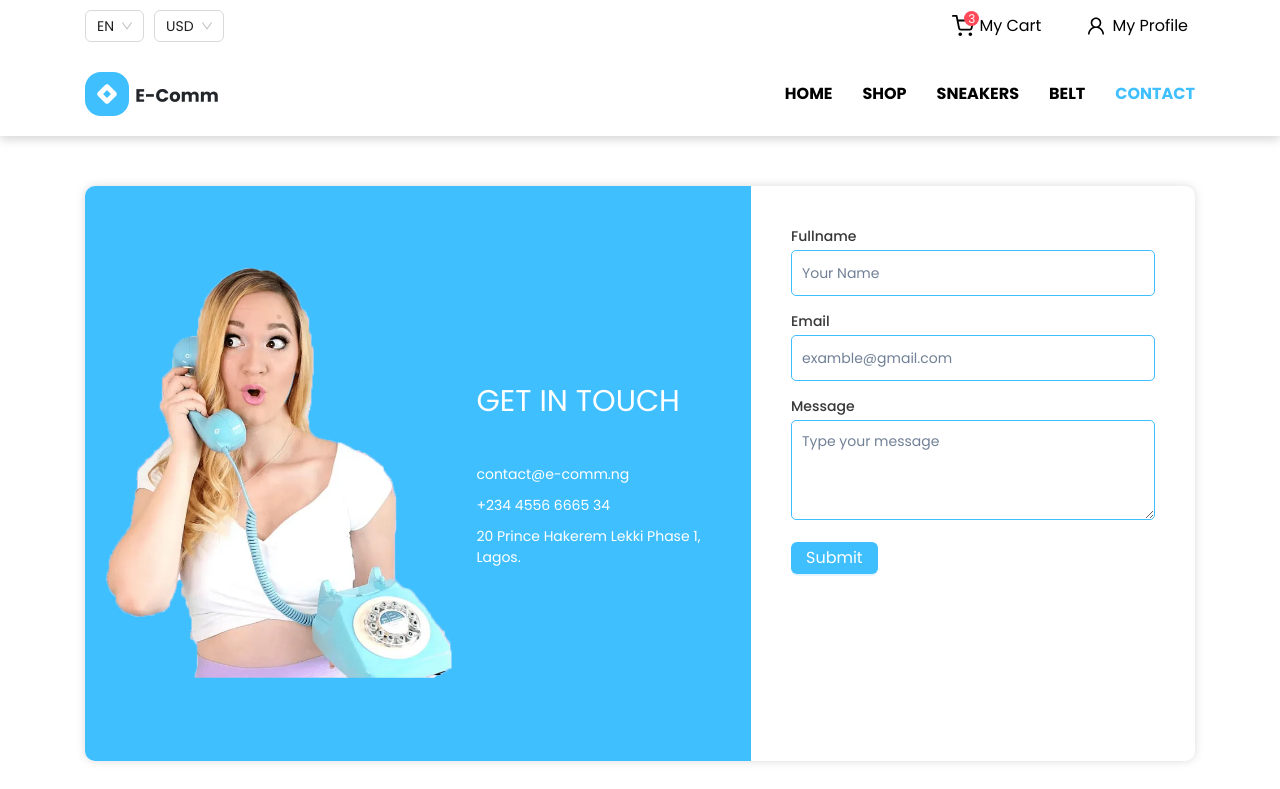
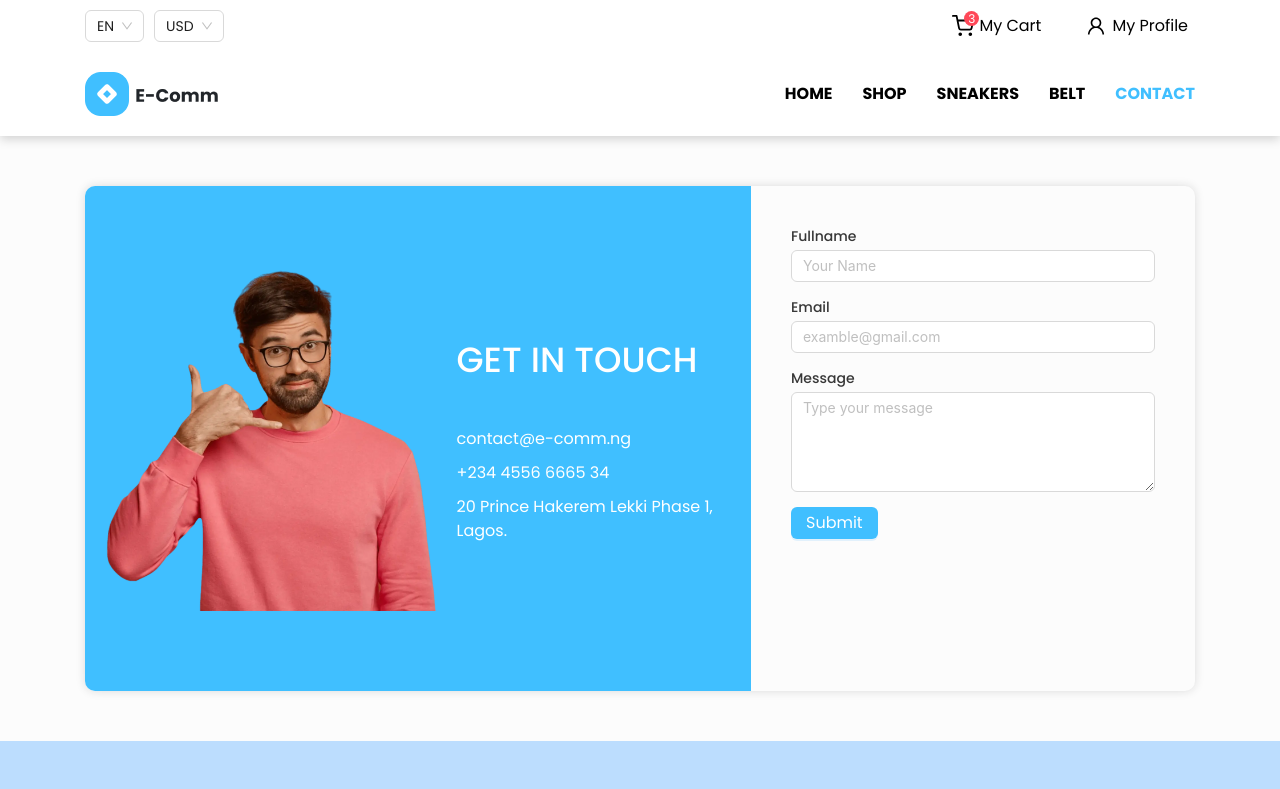
Before and after one commit to ZeyadFarhat11/E-comm, a React (Vite) app: page /contact in a window 1280 px wide. Shown: the top 789 px of the page. Built offline with nearby package versions, Linux system fonts and the light colour scheme.

Commit message:
sync best seller products & product details page

```diff
--- a/index.html
+++ b/index.html
@@ -4,7 +4,7 @@
     <meta charset="UTF-8" />
     <link rel="icon" href="/fav.svg" />
     <meta name="viewport" content="width=device-width, initial-scale=1.0" />
-    <title>E-comm</title>
+    <title>E-comm Store</title>
     <link rel="preconnect" href="https://fonts.googleapis.com" />
     <link rel="preconnect" href="https://fonts.gstatic.com" crossorigin />
     <link
--- /dev/null
+++ b/src/Formik/contactForm.jsx
@@ -0,0 +1,71 @@
+import { Button, Input } from "antd";
+import React from "react";
+
+const contactForm = ({
+  handleSubmit,
+  values,
+  errors,
+  touched,
+  isSubmitting,
+  handleChange,
+  handleBlur,
+}) => {
+  const fullNameError =
+    errors.fullName && touched.fullName ? errors.fullName : null;
+  const emailError = errors.email && touched.email ? errors.email : null;
+  const messageError =
+    errors.message && touched.message ? errors.message : null;
+
+  return (
+    <form onSubmit={handleSubmit}>
+      <div className="control">
+        <label htmlFor="name">Fullname</label>
+        <Input
+          type="text"
+          id="name"
+          name="fullName"
+          placeholder="Your Name"
+          value={values.fullName}
+          onChange={handleChange}
+          onBlur={handleBlur}
+          style={{ borderColor: fullNameError ? "#cc0000" : "" }}
+        />
+
+        {!!fullNameError && <p className="error">{fullNameError}</p>}
+      </div>
+      <div className="control">
+        <label htmlFor="email">Email</label>
+        <Input
+          type="email"
+          id="email"
+          name="email"
+          placeholder="examble@gmail.com"
+          value={values.email}
+          onChange={handleChange}
+          onBlur={handleBlur}
+          style={{ borderColor: emailError ? "#cc0000" : "" }}
+        />
+        {!!emailError && <p className="error">{emailError}</p>}
+      </div>
+      <div className="control">
+        <label htmlFor="message">Message</label>
+        <Input.TextArea
+          type="text"
+          id="message"
+          name="message"
+          placeholder="Type your message"
+          value={values.message}
+          onChange={handleChange}
+          onBlur={handleBlur}
+          style={{ borderColor: messageError ? "#cc0000" : "" }}
+        />
+        {!!messageError && <p className="error">{messageError}</p>}
+      </div>
+      <Button htmlType="submit" type="primary" loading={isSubmitting}>
+        Submit
+      </Button>
+    </form>
+  );
+};
+
+export default contactForm;
--- a/src/components/ProductBox/ProductBox.jsx
+++ b/src/components/ProductBox/ProductBox.jsx
@@ -8,7 +8,7 @@ import { Skeleton } from "@chakra-ui/react";
 export default function ProductBox({
   image,
   title,
-  rating,
+  evaluation,
   discount,
   price,
   id,
@@ -19,7 +19,7 @@ export default function ProductBox({
   const animationProps = animated ? { "data-aos": "fade-up" } : {};
   return (
     <div className="product-box" {...animationProps}>
-      <div className="image" style={{ backgroundImage: `url("${image}")` }}>
+      <div className="image" style={{ backgroundImage: `url(${image})` }}>
         <div className="item-hover">
           <button title="add to wishlist">
             <AiOutlineHeart />
@@ -35,7 +35,7 @@ export default function ProductBox({
           {title}
         </Link>
 
-        <Rate value={rating} disabled allowHalf />
+        <Rate value={evaluation} disabled allowHalf />
         <footer>
           <span className="price">${price}</span>
           <del>${oldPrice}</del>
--- a/src/components/ProductDetailsPage/CreateReviewModal.jsx
+++ b/src/components/ProductDetailsPage/CreateReviewModal.jsx
@@ -3,7 +3,9 @@ import Overlay from "../Overlay/Overlay";
 import { useState } from "react";
 import { Input } from "antd";
 import { Rate, Button, message } from "antd";
-function CreateReviewModal({ active, closeModal }) {
+import http from "../../util/http";
+import useAuthContext from "../../context/AuthContext";
+function CreateReviewModal({ active, closeModal, productId }) {
   const [text, setText] = useState("");
   const [rate, setRate] = useState(1);
   const [loading, setLoading] = useState(false);
@@ -30,9 +32,21 @@ function CreateReviewModal({ active, closeModal }) {
   const handleSubmit = async (e) => {
     e.preventDefault();
     setLoading(true);
-    await new Promise((res) => setTimeout(res, 1000));
+    try {
+      await http.post(
+        "/store/evaluations/",
+        {
+          content: text,
+          rate,
+          product: productId,
+        },
+        { sendToken: true }
+      );
+      createMessage("success");
+    } catch (err) {
+      createMessage("error");
+    }
     setLoading(false);
-    createMessage("success");
     closeModal();
     resetForm();
   };
--- a/src/data.js
+++ b/src/data.js
@@ -175,8 +175,9 @@ export const addresses = [
     lastName: "Farhat",
     phone: "01091815750",
     email: "zeyad@gmail.com",
-    address1: "Damitta - Snania - 5644",
+    address1: "Damitta - Snania",
     address2: "",
+    zipCode: "794811",
     defaultAddress: true,
   },
   {
@@ -186,6 +187,7 @@ export const addresses = [
     phone: "01089895467",
     email: "mahmoud@gmail.com",
     address1: "Damitta - 3nania - 4564",
+    zipCode: "794811",
     address2: "",
   },
 ];
--- a/src/main.jsx
+++ b/src/main.jsx
@@ -5,7 +5,6 @@ import { BrowserRouter } from "react-router-dom";
 import { AuthProvider } from "./context/AuthContext.jsx";
 import { ChakraProvider } from "@chakra-ui/react";
 ReactDOM.createRoot(document.getElementById("root")).render(
-  <React.StrictMode>
   <BrowserRouter>
     <ChakraProvider>
       <AuthProvider>
@@ -13,5 +12,4 @@ ReactDOM.createRoot(document.getElementById("root")).render(
       </AuthProvider>
     </ChakraProvider>
   </BrowserRouter>
-  </React.StrictMode>
 );
--- a/src/pages/Contact/Contact.jsx
+++ b/src/pages/Contact/Contact.jsx
@@ -1,19 +1,16 @@
 import "./contact.scss";
 import img from "../../assets/img/contact.webp";
-import { Button, message } from "antd";
-import { useState } from "react";
+import { message } from "antd";
+import { Formik } from "formik";
+import contactForm from "../../Formik/contactForm";
+import { validateContact } from "../../util/validators";
 export default function Contact() {
-  const [loading, setLoading] = useState(false);
-  const [fullName, setFullname] = useState("");
-  const [email, setEmail] = useState("");
-  const [messageText, setMessageText] = useState("");
-
-  const handleSubmit = async (e) => {
-    e.preventDefault();
-    setLoading(true);
+  const handleSubmit = async (values, { setSubmitting, resetForm }) => {
     await new Promise((res) => setTimeout(res, 1000));
     // TODO: Send message request
-    setLoading(false);
+
+    setSubmitting(false);
+    resetForm();
     message.open({
       type: "success",
       content: "Message has been sent",
@@ -35,41 +32,13 @@ export default function Contact() {
               <p>20 Prince Hakerem Lekki Phase 1, Lagos.</p>
             </div>
           </div>
-          <form onSubmit={handleSubmit}>
-            <div className="control">
-              <label htmlFor="name">Fullname</label>
-              <input
-                type="text"
-                id="name"
-                placeholder="Your Name"
-                value={fullName}
-                onChange={(e) => setFullname(e.target.value)}
-              />
-            </div>
-            <div className="control">
-              <label htmlFor="email">Email</label>
-              <input
-                type="email"
-                id="email"
-                placeholder="examble@gmail.com"
-                value={email}
-                onChange={(e) => setEmail(e.target.value)}
-              />
-            </div>
-            <div className="control">
-              <label htmlFor="message">Message</label>
-              <textarea
-                type="text"
-                id="message"
-                placeholder="Type your message"
-                value={messageText}
-                onChange={(e) => setMessageText(e.target.value)}
-              />
-            </div>
-            <Button htmlType="submit" type="primary" loading={loading}>
-              Submit
-            </Button>
-          </form>
+          <Formik
+            initialValues={{ fullName: "", email: "", message: "" }}
+            onSubmit={handleSubmit}
+            validate={validateContact}
+          >
+            {contactForm}
+          </Formik>
         </div>
       </div>
     </main>
--- a/src/pages/Contact/contact.scss
+++ b/src/pages/Contact/contact.scss
@@ -1,5 +1,6 @@
 @import "../../assets/style/components.scss";
 main#contact {
+  background-color: #fcfcfc;
   .contact-container {
     padding-top: 50px;
     padding-bottom: 50px;
@@ -42,11 +43,12 @@ main#contact {
       .text {
         p {
           margin-top: 10px;
-          font-size: 14px;
+          font-size: 16px;
         }
         h2 {
-          font-size: 30px;
+          font-size: 35px;
           text-transform: uppercase;
+          font-weight: 500;
           margin-bottom: 40px;
         }
       }
--- a/src/util/http.js
+++ b/src/util/http.js
@@ -1,5 +1,33 @@
 import axios from "axios";
+import { userTokenKey, userKey } from "./auth";
 
 const http = axios.create({ baseURL: "http://127.0.0.1:8000/api" });
 
+http.interceptors.request.use(
+  function (config) {
+    if (config.sendToken) {
+      config.headers.Authorization = `Bearer ${localStorage.getItem(
+        userTokenKey
+      )}`;
+    }
+    return config;
+  },
+  function (error) {
+    return Promise.reject(error);
+  }
+);
+http.interceptors.response.use(
+  function (res) {
+    return res;
+  },
+  function (error) {
+    if (error.response?.data?.code === "token_not_valid") {
+      localStorage.removeItem(userTokenKey);
+      localStorage.removeItem(userKey);
+      window.location.href = "/login";
+    }
+    return Promise.reject(error);
+  }
+);
+
 export default http;
--- a/src/util/validators.js
+++ b/src/util/validators.js
@@ -110,3 +110,31 @@ export const validateAddAddress = (values) => {
   }
   return errors;
 };
+
+export const validateContact = (values) => {
+  const errors = {};
+
+  if (!values.fullName) {
+    errors.fullName = "Required";
+  } else if (values.fullName.trim().length < 6) {
+    errors.fullName = "Full Name is too short";
+  } else if (values.fullName.trim().length > 32) {
+    errors.fullName = "Full Name is too long";
+  }
+
+  if (!values.email) {
+    errors.email = "Required";
+  } else if (!isEmail(values.email)) {
+    errors.email = "Invalid email address";
+  }
+
+  if (!values.message) {
+    errors.message = "Required";
+  } else if (values.message.trim().length < 6) {
+    errors.message = "Message is too short";
+  } else if (values.message.trim().length > 512) {
+    errors.message = "Message is too long";
+  }
+
+  return errors;
+};
```
Also changed, not shown: src/components/HomePage/BestSellerProducts.jsx (+39 -2 lines), src/components/ProductDetailsPage/ProductInfo.jsx (+12 -9 lines), src/assets/img/contact-man.png (added), src/assets/img/contact.webp. Lines whose indentation alone changed are shown as unchanged.
